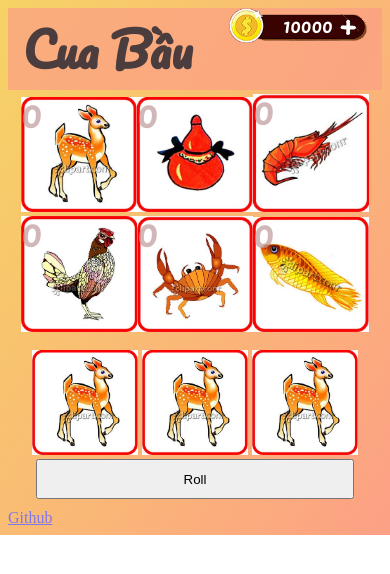
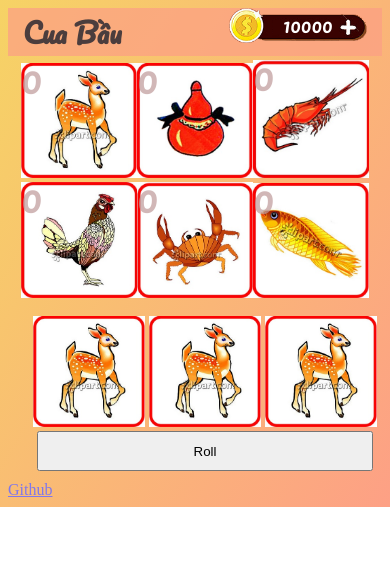
Before and after one commit to nguyenvandai61/CuaBauJS, a plain HTML site: page index.html in a window 390 px wide. Drawn offline with Linux system fonts and the light colour scheme.

Commit message:
Fix responsive

```diff
--- a/index.html
+++ b/index.html
@@ -2,6 +2,7 @@
 <html>
   <head>
     <link rel="stylesheet" href="style.css" />
+    <meta name="viewport" content="width=device-width">
   </head>
   <body>
     <div id="container">
--- a/style.css
+++ b/style.css
@@ -22,7 +22,7 @@ h1 {
 
     display: inline-block;
     color: #4b3d3d;
-    font-size: 12vw;
+    font-size: 7vw;
 }
 
 .coin-container {
@@ -44,9 +44,11 @@ h1 {
 }
 
 #board-game {
-  margin-top: 1%;
-  margin-bottom: 1%;
+    margin-top: 1%;
+    margin-bottom: 1%;
 
+    width: 50%;
+    display: inline-block;
     text-align: center;
 }
 
@@ -77,6 +79,9 @@ h1 {
 .roll-container {
     text-align: center;
     padding: 10px;
+
+    width: 40%;
+    display: inline-block;
 }
 
 .dice {
@@ -92,22 +97,22 @@ h1 {
     width: 90%;
     height: 40px;
 }
+
 footer a {
     color: #7f77ec;
 }
+
 /* view desktop */
-@media only screen and (min-width: 700px) {
+@media screen and (max-width: 700px) {
     #board-game {
-        width: 50%;
-        display: inline-block;
+        width: 100%;
     }
 
     .roll-container {
-        width: 40%;
-        display: inline-block;
+        width: 100%;
     }
 
-h1 {
-    font-size: 7vw;
+    h1 {
+        font-size: 7vw;
+    }
 }
-}
```
